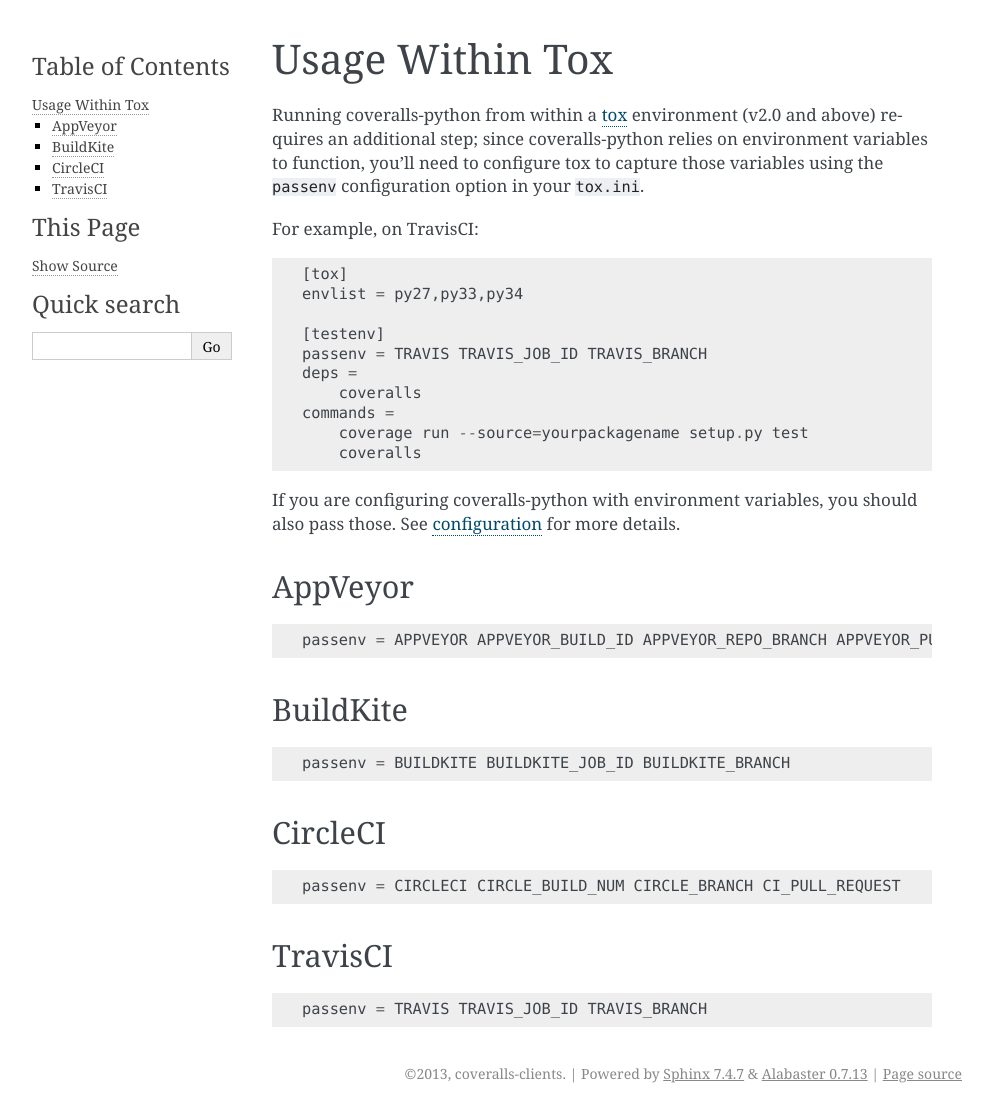
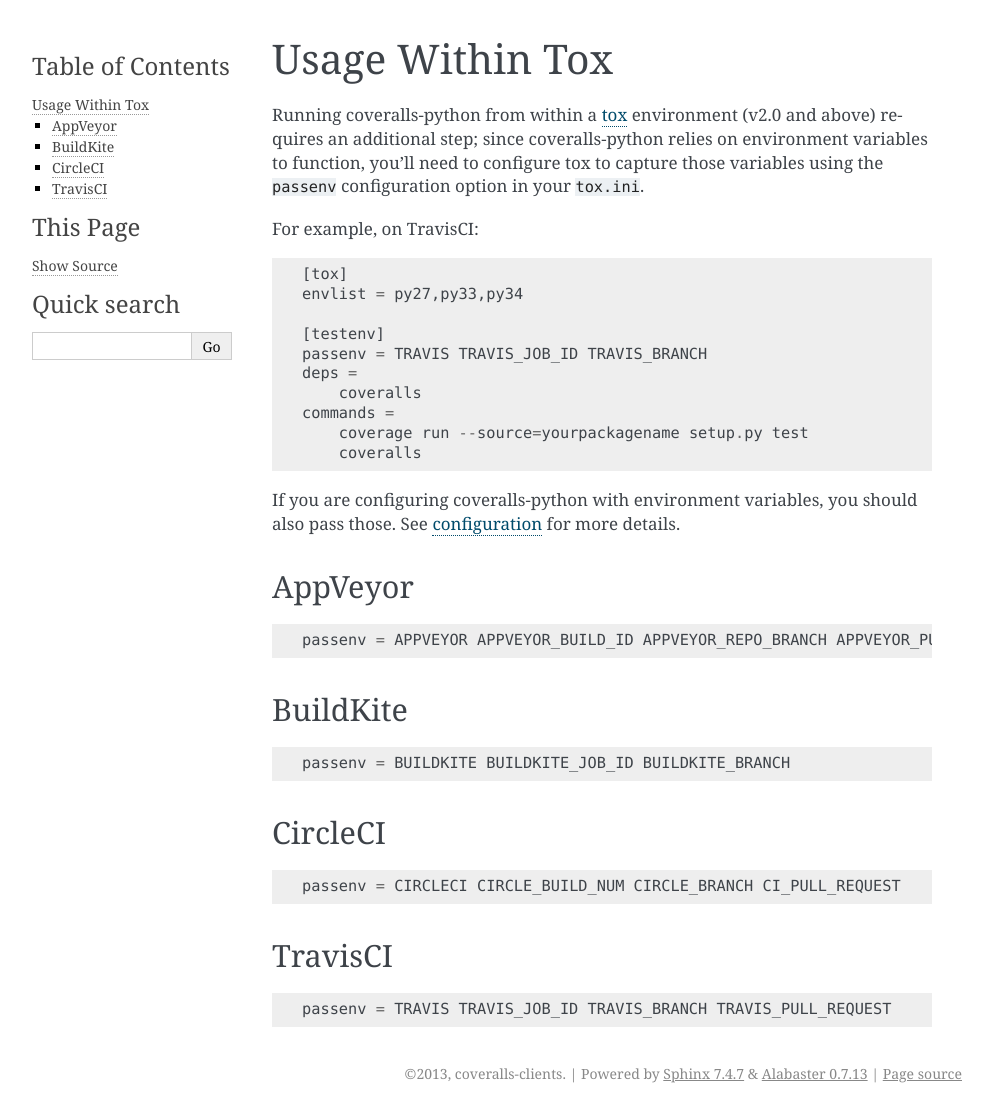
Before and after one commit to TheKevJames/coveralls-python, a Sphinx documentation site: the page built from docs/usage/tox.rst, in a window 1280 px wide. Shown: the whole page, without its empty margins (148-1141 px from the left). Built offline with Sphinx 7.4.7, drawn with Linux system fonts in a browser that asks for light colours; formulas are drawn with MathJax 3.

Commit message:
docs(travisci): add $TRAVIS_PULL_REQUEST to tox docs

```diff
--- a/docs/usage/tox.rst
+++ b/docs/usage/tox.rst
@@ -40,6 +40,6 @@
 --------
 ::
 
-    passenv = TRAVIS TRAVIS_JOB_ID TRAVIS_BRANCH
+    passenv = TRAVIS TRAVIS_JOB_ID TRAVIS_BRANCH TRAVIS_PULL_REQUEST
 
 .. _tox: https://tox.readthedocs.io/en/latest/
```
